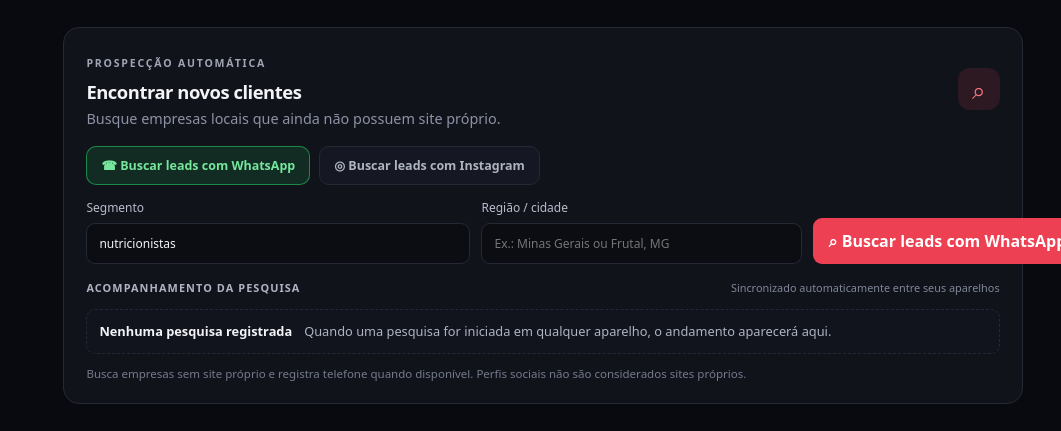
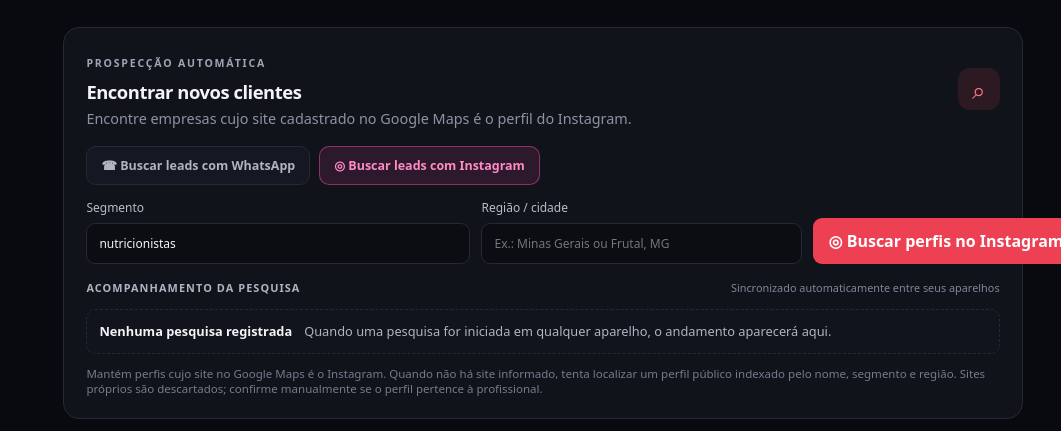
Before and after one commit to henriquefelix8920/escarlate, a Next.js app: page / in a window 1280 px wide. Shown: the part 810-1241 px from the top of the page, without its empty margins (219-1280 px from the left). Built offline with nearby package versions, Linux system fonts and the light colour scheme; no server answers.

Commit message:
Make Instagram the default prospecting channel

```diff
--- a/app/prospeccao/page.js
+++ b/app/prospeccao/page.js
@@ -80,7 +80,7 @@ export default function ProspeccaoPage() {
   const [city, setCity] = useState('');
   const [category, setCategory] = useState('nutricionistas');
   const [limit] = useState(20);
-  const [searchChannel, setSearchChannel] = useState('whatsapp');
+  const [searchChannel, setSearchChannel] = useState('instagram');
   const [leads, setLeads] = useState([]);
   const [job, setJob] = useState(null);
   const [loading, setLoading] = useState(false);
```
